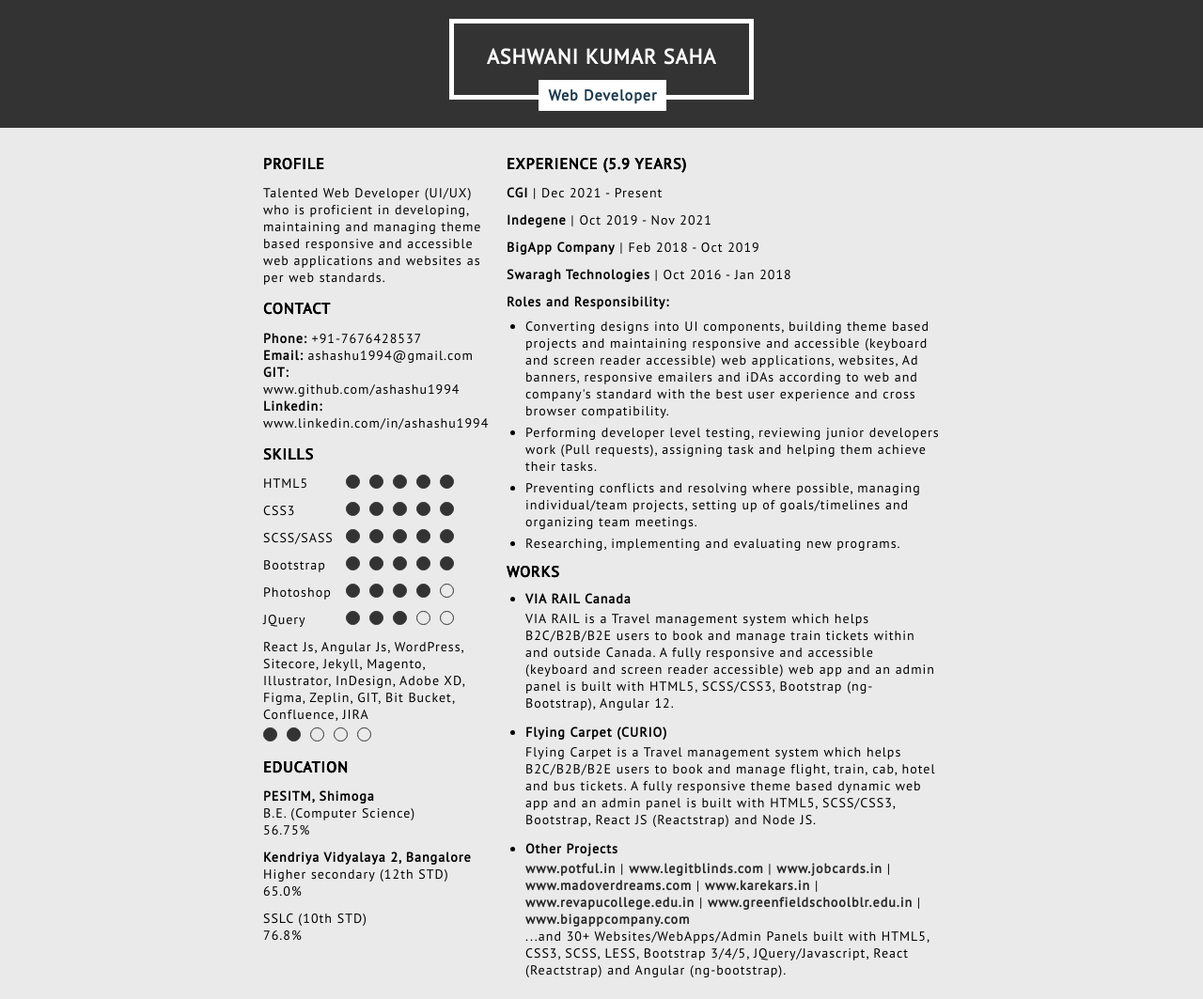
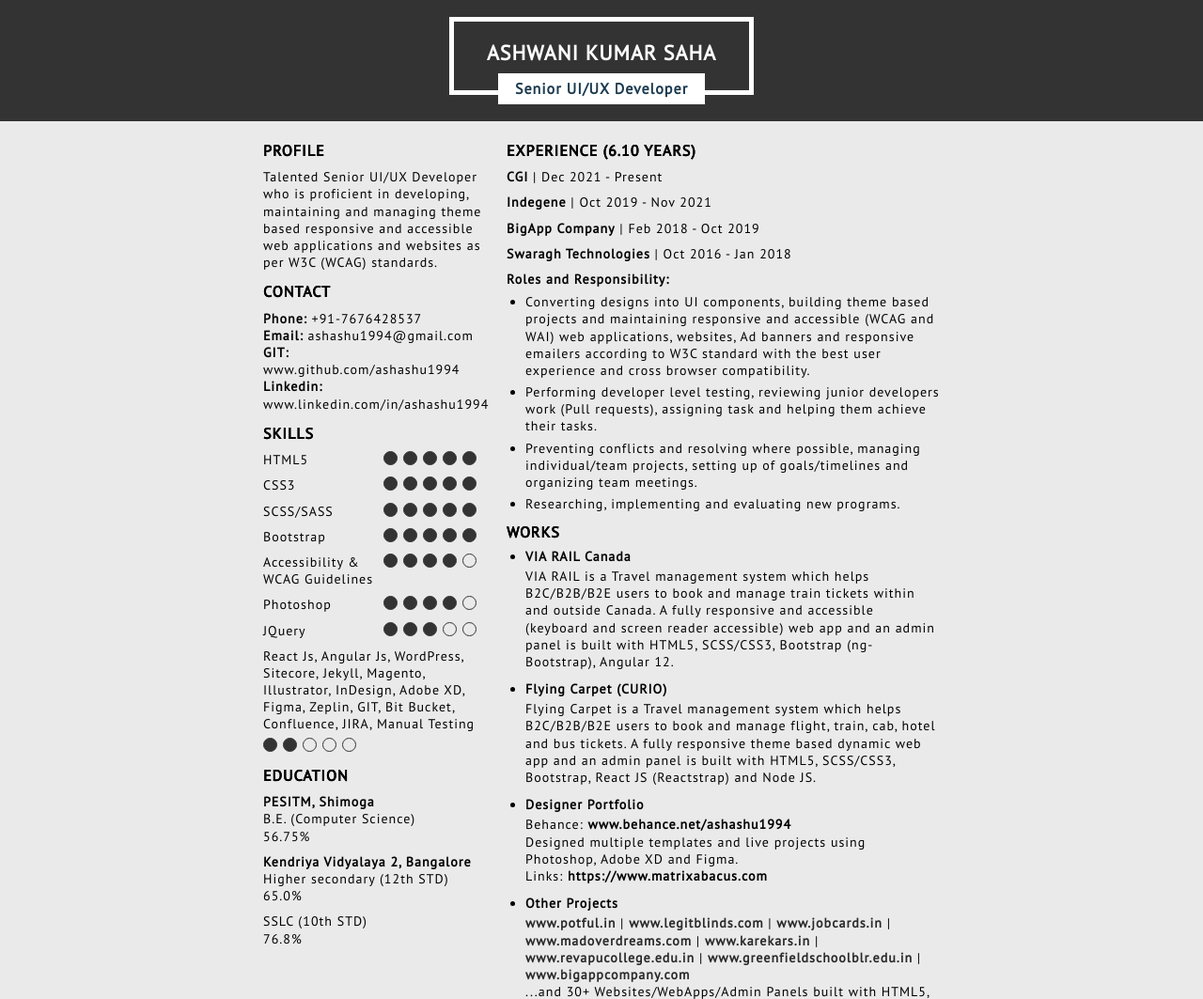
Before and after one commit to ashashu1994/resume, a plain HTML site: page index.html in a window 1280 px wide. Shown: the top 1063 px of the page at 94% size. Drawn offline with Linux system fonts and the light colour scheme.

Commit message:
Update index.html

```diff
--- a/index.html
+++ b/index.html
@@ -143,6 +143,7 @@
       background: #eaeaea;
       letter-spacing: 1px;
       font-size: 14px;
+      line-height: 1.3;
     }
 
     .wrapper {
@@ -164,8 +165,8 @@
     .header h1 {
       color: #fff;
       font: bold 22px/1.4 PT Sans;
-      margin: 20px 0 30px;
-      padding: 20px 35px 25px;
+      margin: 18px 0 28px;
+      padding: 18px 35px 24px;
       display: inline-block;
       border: 5px solid #fff;
     }
@@ -177,11 +178,14 @@
       padding: 5px 10px;
       position: absolute;
       bottom: 18px;
-      left: 41%;
+      margin: auto;
+      left: 0;
+      right: 0;
+      width: 220px;
     }
 
     .content {
-      padding: 22px 0 10px;
+      padding: 15px 0 8px;
     }
 
     .content-left {
@@ -198,7 +202,7 @@
 
     h3 {
       font: bold 16px/1.4 PT Sans;
-      padding: 5px 0 8px;
+      padding: 5px 0 5px;
       text-transform: uppercase;
       box-shadow: 0 0 0;
       text-shadow: 0 0 0;
@@ -206,7 +210,7 @@
 
     p {
       font-size: 14px;
-      padding: 3px 0 8px;
+      padding: 3px 0 6px;
     }
 
     ul {
@@ -227,7 +231,7 @@
       border: 1px solid #333333;
       border-radius: 50%;
       display: inline-block;
-      margin: 0 5px;
+      margin: 0 3px;
     }
 
     .circle.c-c {
@@ -235,7 +239,7 @@
     }
 
     .skill {
-      width: 78px;
+      width: 120px;
       display: inline-block;
     }
 
@@ -251,7 +255,7 @@
     <div class="header">
       <div class="container">
         <h1>ASHWANI KUMAR SAHA</h1>
-        <h2>Web Developer</h2>
+        <h2>Senior UI/UX Developer</h2>
       </div>
     </div>
     <div class="content">
@@ -259,15 +263,14 @@
         <div class="content-left">
           <h3>PROFILE</h3>
           <p>
-            Talented Web Developer (UI/UX) who is proficient in developing, maintaining and managing theme based
-            responsive and accessible web applications and websites as per web
+            Talented Senior UI/UX Developer who is proficient in developing, maintaining and managing theme based
+            responsive and accessible web applications and websites as per W3C (WCAG)
             standards.
           </p>
           <h3>Contact</h3>
           <p><b>Phone: </b>+91-7676428537<br /><b>Email: </b>ashashu1994@gmail.com<br /><b>GIT:
             </b>www.github.com/ashashu1994<br />
             <b>Linkedin: </b>www.linkedin.com/in/ashashu1994
-            <!-- <br /><b>Behance: </b>www.behance.net/ashashu1994 -->
           </p>
           <h3>Skills</h3>
           <p class="p-skill">
@@ -288,6 +291,11 @@
               class="circle c-c"></span><span class="circle c-c"></span>
           </p>
           <p class="p-skill">
+            <span class="skill">Accessibility & WCAG Guidelines</span>
+            <span class="circle c-c"></span><span class="circle c-c"></span><span class="circle c-c"></span><span
+              class="circle c-c"></span><span class="circle"></span>
+          </p>
+          <p class="p-skill">
             <span class="skill">Photoshop</span>
             <span class="circle c-c"></span><span class="circle c-c"></span><span class="circle c-c"></span><span
               class="circle c-c"></span><span class="circle"></span>
@@ -296,20 +304,10 @@
             <span class="skill">JQuery</span> <span class="circle c-c"></span><span class="circle c-c"></span><span
               class="circle c-c"></span><span class="circle"></span><span class="circle"></span>
           </p>
-          <!-- <p class="p-skill">
-            <span class="skill">React Js</span>
-            <span class="circle c-c"></span><span class="circle c-c"></span><span class="circle c-c"></span><span
-              class="circle"></span><span class="circle"></span>
-          </p>
-          <p class="p-skill">
-            <span class="skill">JavaScript</span>
-            <span class="circle c-c"></span><span class="circle c-c"></span><span class="circle"></span><span
-              class="circle"></span><span class="circle"></span>
-          </p> -->
           <p class="p-skill" style="width:100%;display:block;">
             <span class="skill" style="width:100%;display:block;margin-bottom: 5px;">React Js, Angular
               Js, WordPress, Sitecore, Jekyll, Magento, Illustrator, InDesign, Adobe XD, Figma, Zeplin, GIT, Bit Bucket,
-              Confluence, JIRA </span>
+              Confluence, JIRA, Manual Testing</span>
             <span class="circle c-c" style="margin-left:0;"></span><span class="circle c-c"></span><span
               class="circle"></span><span class="circle"></span><span class="circle"></span>
           </p>
@@ -317,7 +315,6 @@
           <p>
             <b>PESITM, Shimoga</b><br />B.E. (Computer
             Science)
-            <!-- <br />2012-2016 -->
             <br />56.75%
           </p>
           <p>
@@ -325,17 +322,9 @@
             (12<sup>th</sup> STD)<br />65.0%
           </p>
           <p>SSLC (10<sup>th</sup> STD)<br />76.8%</p>
-          <!-- <h3>Hobbies</h3>
-          <p>
-            Playing Football
-          </p> -->
-
-          <!-- <p>
-            <b>Address</b><br />Vidyaranyapura,<br />Bangalore - 560097
-          </p> -->
         </div>
         <div class="content-right">
-          <h3>EXPERIENCE (5.9 years)</h3>
+          <h3>EXPERIENCE (6.10 years)</h3>
           <p><b>CGI</b> | Dec 2021 - Present</p>
           <p><b>Indegene</b> | Oct 2019 - Nov 2021</p>
           <p><b>BigApp Company</b> | Feb 2018 - Oct 2019</p>
@@ -344,8 +333,8 @@
           <ul>
             <li>
               Converting designs into UI components, building theme based projects and maintaining responsive and
-              accessible (keyboard and screen reader accessible) web
-              applications, websites, Ad banners, responsive emailers and iDAs according to web and company's standard
+              accessible (WCAG and WAI) web
+              applications, websites, Ad banners and responsive emailers according to W3C standard
               with the
               best user experience and cross browser compatibility.
             </li>
@@ -377,14 +366,14 @@
                 built with HTML5, SCSS/CSS3, Bootstrap, React JS (Reactstrap) and Node JS.
               </p>
             </li>
-            <!-- <li>
-              <b>Deepstrap</b>
+            <li>
+              <b>Designer Portfolio</b>
               <p>
-                A fully customisable CSS framework (<b>theme based</b>) which
-                is a replacement of Bootstrap, built specially for Reactstrap
-                (React JS) components for company's internal purpose.
+                Behance: <b>www.behance.net/ashashu1994</b><br/>
+                Designed multiple templates and live projects using Photoshop, Adobe XD and Figma.<br/>
+                Links: <b>https://www.matrixabacus.com</b>
               </p>
-            </li> -->
+            </li>
             <li>
               <b>Other Projects</b>
               <p>
```
